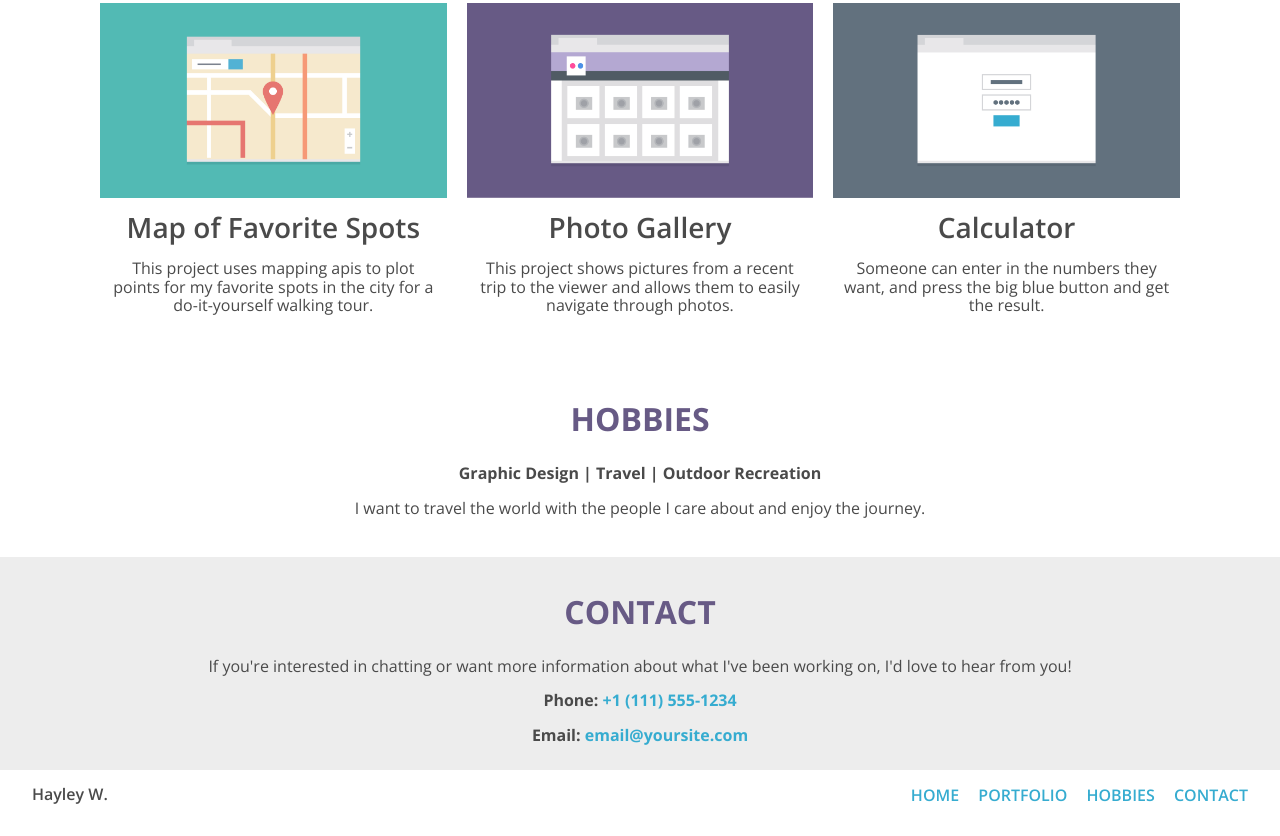
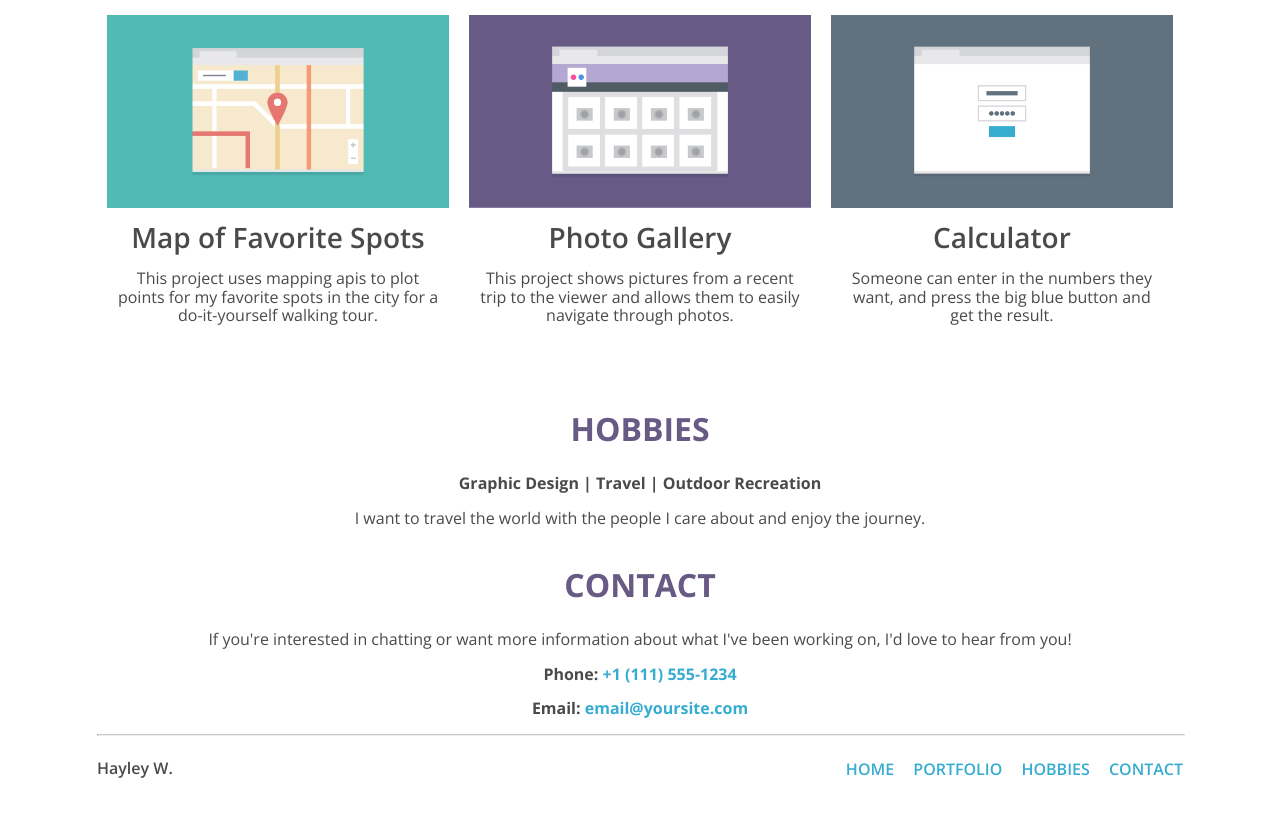
Before and after one commit to hayleyw17/techdegree-project02, a plain HTML site: page index.html in a window 1280 px wide. Shown: the part 945-1781 px from the top of the page. After the commit the page ends 1754 px from the top, so only its background shows below. Drawn offline with nearby package versions, Linux system fonts and the light colour scheme.

Commit message:
Margins & max-width
Added proper margins at all sizes and max-width beyond 1024px

```diff
--- a/css/styles.css
+++ b/css/styles.css
@@ -9,6 +9,8 @@ body {
     background-color: #fff;
     color: #4a4a4a;
     text-align: center;
+    margin-left: 1.25em;
+    margin-right: 1.25em;
 }
 
 p {
@@ -113,10 +115,9 @@ article {
 
 /* --- Contact Styles --- */
 
-.contact-section {
-    background-color: #ededed;
-    padding: 10px 0;
-    width: 100%;
+hr {
+    border-top: 1px solid #cacaca;
+    width: 95%;
 }
 
 
@@ -158,6 +159,7 @@ footer span{
 
 @media (min-width: 768px) {
 
+
 .main-nav li {
     display: inline-block;
     padding: .25em .5em;
@@ -165,16 +167,22 @@ footer span{
     margin-bottom: .5em;
 }
 
+main {
+    margin-left: 1em;
+    margin-right: 1em;
+}
+
 .profile img {
     float: right;
     width: 50%;
-    padding-right: 2em;
+    padding-right: 1em;
 }
 
 .profile p {
     float: left;
     width: 50%;
-    padding: 0 2em;
+    padding-left: 1em;
+    padding-right: 1.5em;
     text-align: left;
     margin: 0;
 }
@@ -228,8 +236,8 @@ footer span{
 
 @media (min-width: 1024px) {
 
-main {
-    width: 100%;
+body {
+    max-width: 1150px;
     margin: 0 auto;
 }
 
@@ -237,11 +245,6 @@ main {
   display: inline-block;
   width: 100%;
   padding: 2em;
-}
-
-.portfolio-container,
-.profile {
-  max-width: 1100px;
 }
 
 h1 {
@@ -265,10 +268,28 @@ h1 {
     text-align: center;
 }
 
+main {
+    margin-left: 2em;
+    margin-right: 2em;
+}
+
+.profile img {
+    padding-right: 2em;
+}
+
+.profile p {
+    padding-left: 2em;
+    padding-right: 1.5em;
+}
+
 .card {
   padding: 10px;
   max-height: 420px;
   width: 33.33%;
 }
 
+hr {
+    width: 100%;
 }
+
+}
--- a/index.html
+++ b/index.html
@@ -93,6 +93,7 @@
             <p class="contact-p">If you're interested in chatting or want more information about what I've been working on, I'd love to hear from you!</p>
             <p><strong>Phone: <a class="contact-link" href="tel:+11115551234">+1 (111) 555-1234</a></strong></p>
             <p><strong>Email: <a class="contact-link" href="mailto:email@yoursite.com">email@yoursite.com</a></strong></p>
+            <hr>
     </section>
 </main>
 
```
